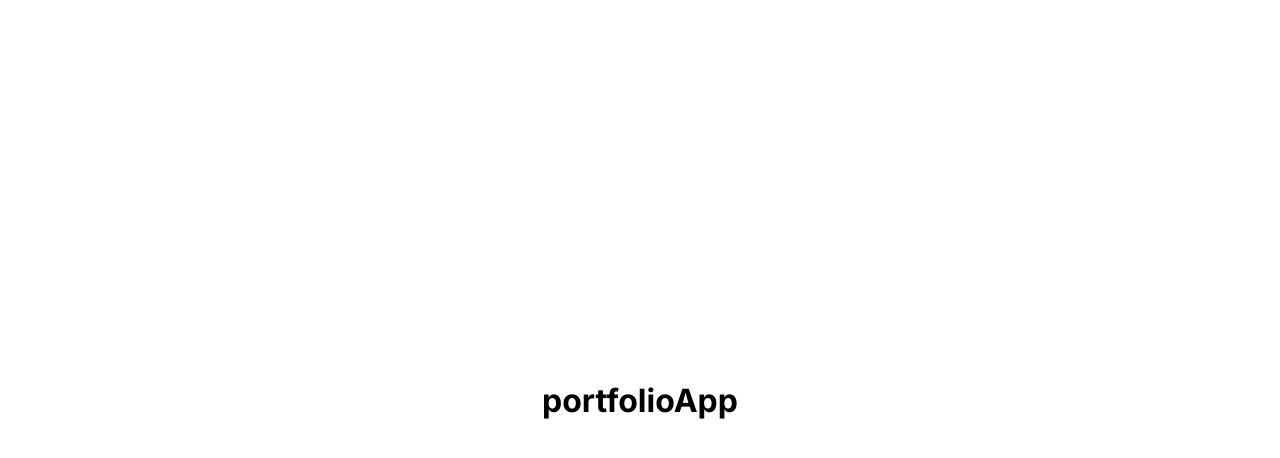
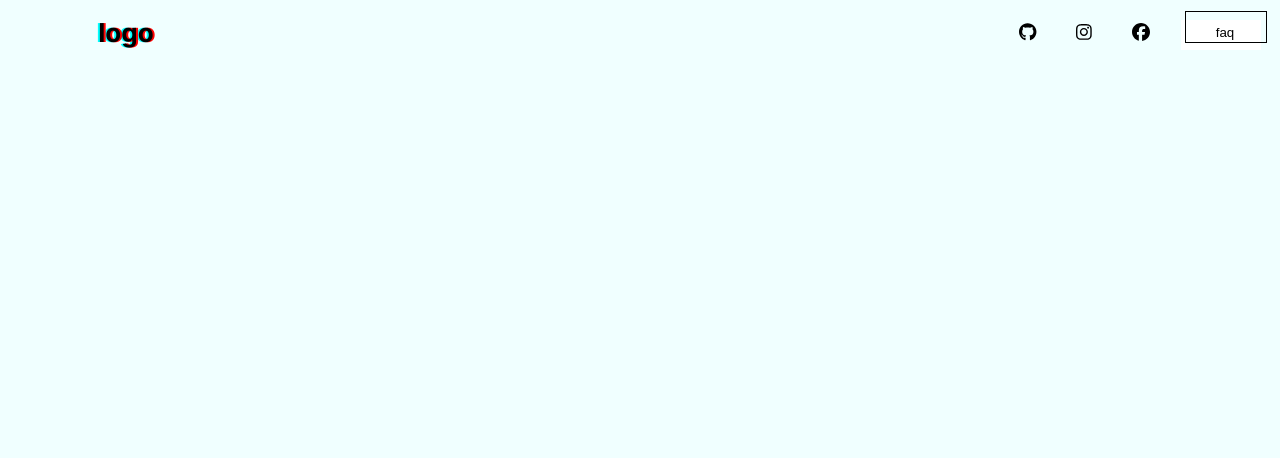
Before and after one commit to szymonzawrotny/portfolioApp, a Next.js app in the folder client/: page / in a window 1280 px wide. Shown: the top 458 px of the page. Built offline with nearby package versions, Linux system fonts and the light colour scheme.

Commit message:
nav is ready

```diff
--- a/client/app/page.js
+++ b/client/app/page.js
@@ -1,10 +1,12 @@
 import "./style.scss";
 import react from 'react';
+
+import Main from '@/layouts/Main';
 
 const Home = ()=>{
   return(
     <div className="app">
-      <h1>portfolioApp</h1>
+      <Main/>
     </div>
   )
 }
--- a/client/app/style.scss
+++ b/client/app/style.scss
@@ -4,9 +4,31 @@
     box-sizing: border-box;
 }
 
+html{
+    font-family:arial;
+    scroll-behavior: smooth;
+}
+
 .app{
-    min-height: 100vh;
-    display: flex;
-    justify-content: center;
-    align-items: center;
+    min-height:100vh;
+    display:flex;
+    flex-direction: column;
+    background-color:azure;
 }
+
+::-webkit-scrollbar {
+    width: 10px;
+}
+
+::-webkit-scrollbar-track {
+    background: #f1f1f1;
+}
+
+::-webkit-scrollbar-thumb {
+    background: #888;
+}
+
+::-webkit-scrollbar-thumb:hover
+{
+    background-color:#555;
+}
--- /dev/null
+++ b/client/layouts/Main.js
@@ -0,0 +1,12 @@
+import React from 'react';
+
+import Nav from './Nav';
+
+const Main = ()=>{
+    return(
+        <>
+            <Nav/>
+        </>
+    )
+}
+export default Main;
--- /dev/null
+++ b/client/layouts/Nav.js
@@ -0,0 +1,53 @@
+'use client'
+import React, {useEffect, useRef} from 'react';
+import Link from 'next/link'
+
+import '@/styles/nav.scss';
+
+import { FontAwesomeIcon } from '@fortawesome/react-fontawesome'
+import { faGithub } from '@fortawesome/free-brands-svg-icons'
+import { faInstagram } from '@fortawesome/free-brands-svg-icons'
+import { faFacebook } from '@fortawesome/free-brands-svg-icons'
+
+const gh = <FontAwesomeIcon icon={faGithub} />
+const ig = <FontAwesomeIcon icon={faInstagram} />
+const fb = <FontAwesomeIcon icon={faFacebook} />
+
+const Nav = ()=>{
+    const nav = useRef();
+    const handleScroll = ()=>{
+        const height = window.scrollY;
+        if(height > 100){
+            nav.current.classList.add('active');
+        }
+        else{
+            nav.current.classList.remove('active');
+        }
+    }
+
+    useEffect(
+        ()=>{
+            window.addEventListener("scroll",handleScroll);
+        },[]
+    )
+
+    return(
+        <nav ref={nav}>
+            <div className="logo">
+                <Link href="/">logo</Link>
+            </div>
+            <div className="social">
+                <a href="https://github.com/szymonzawrotny?tab=repositories">{gh}</a>
+            </div>
+            <div className="social">
+                <a href="https://www.instagram.com/zawruto/">{ig}</a>
+            </div>
+            <div className="social">
+                <a href="https://www.facebook.com/szymon.zawrotny">{fb}</a>
+            </div>
+            <Link href="/faq"><button className="socialButton">faq</button></Link>
+        </nav>
+    )
+}
+
+export default Nav;
--- /dev/null
+++ b/client/styles/nav.scss
@@ -0,0 +1,100 @@
+nav{
+    position: absolute;  //to fixed
+    height: 8vh;
+    min-height:50px;
+    width:100%;
+    background-color: transparent;
+    transition: .3s ease-in-out;
+    display:flex;
+    justify-content: flex-end;
+    align-items:center;
+    z-index:10;
+    .logo{
+        position: absolute;
+        left:30px;
+        top:50%;
+        transform: translateY(-50%);
+        display: flex;
+        align-items: center;
+        justify-content: center;
+        width:15%;
+        height:50%;
+        font-weight:700;
+        text-shadow:2px 0 0 red,-2px 0 0 cyan;
+        font-size:26px;
+        cursor: pointer;
+        a{
+            color:black;
+            text-decoration: none;
+        }
+    }
+    .social{
+        margin: 0 20px;
+        cursor: pointer;
+        font-size:18px;
+        a{
+            color:black;
+            text-decoration: none;
+        }
+    }
+
+    .socialButton{
+        position: relative;
+        width:80px;
+        height:30px;
+        margin: 0 15px;
+        background-color: transparent;
+        z-index:10;
+        border:none;
+        cursor: pointer;
+    }
+
+    .socialButton::before{
+        content:"";
+        position: absolute;
+        top:10%;
+        left:-5%;
+        width:100%;
+        height:100%;
+        background-color: white;
+        z-index:-1;
+        transition: .3s ease-in-out;
+    }
+
+    .socialButton:hover::before{
+        top:-10%;
+        left:5%;
+    }
+
+
+    .socialButton::after{
+        content:"";
+        position: absolute;
+        top:-20%;
+        left:0;
+        width:100%;
+        height:100%;
+        border:1px solid black;
+        z-index:-1;
+        transition: .3s ease-in-out;
+    }
+
+    .socialButton:hover::after{
+        top:10%;
+        left:-5%;
+    }
+
+}
+
+// nav.active{
+//     height: 8vh;
+//     background-color: #222;
+//     color:white;
+// }
+
+
+@media (max-width:1020px){
+    .social{
+        display: none;
+    }
+}
```
Also changed, not shown: client/package.json (+9 -1 lines), 1 other file (tests, documents, lock files or other folders).
